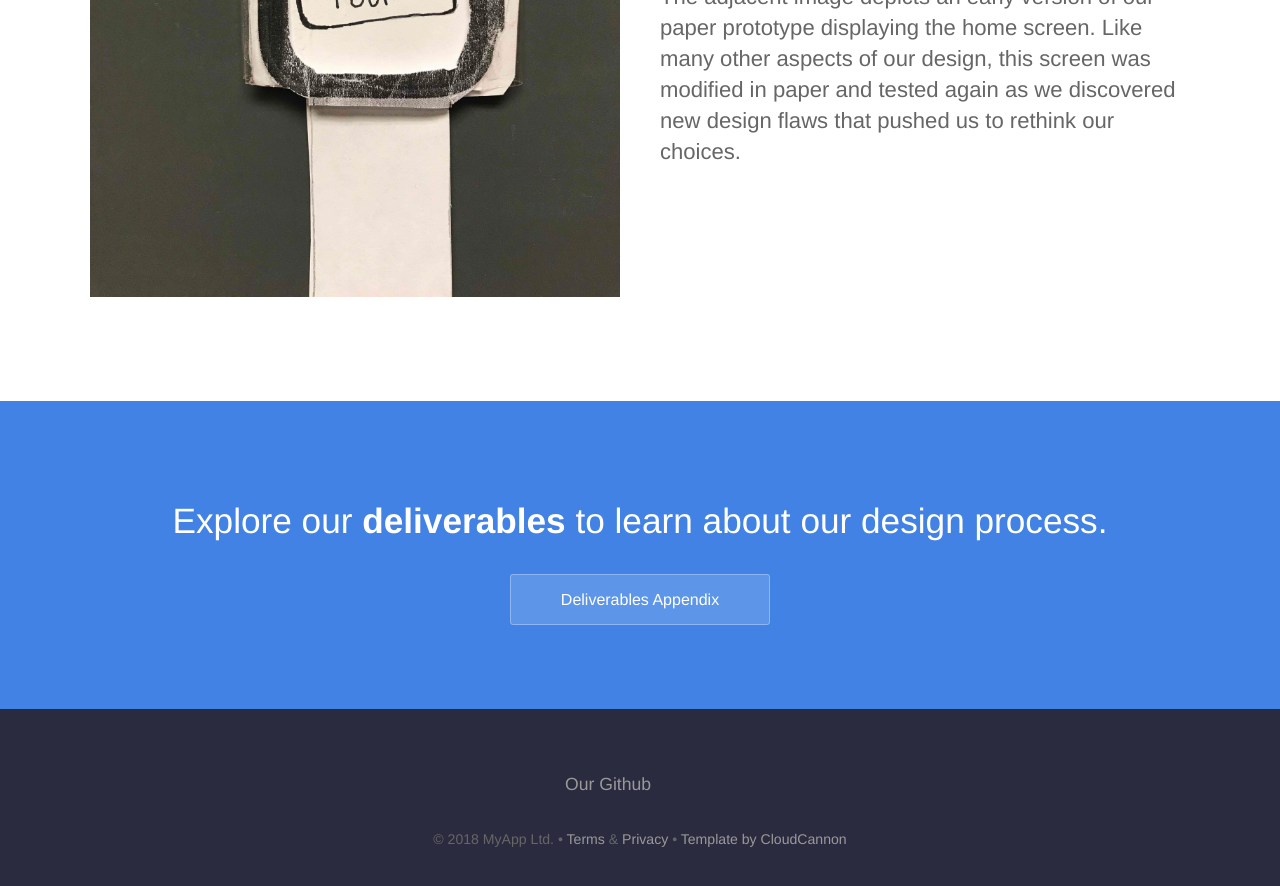
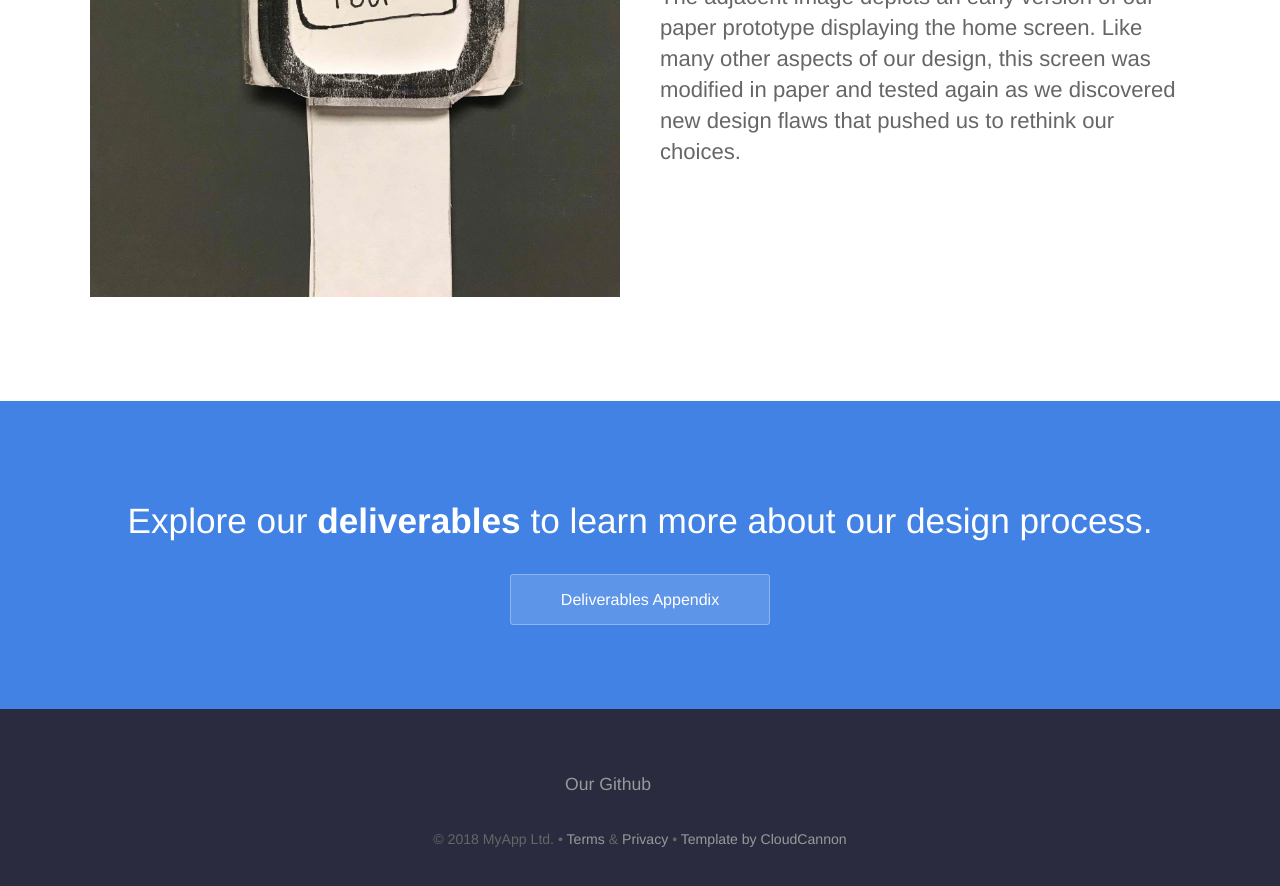
Before and after one commit to krtejeda/PersonalCuraTour, a Jekyll site: the page built from index.html, in a window 1280 px wide and 900 px high, scrolled down 3025 px. Shown: the top 886 px of the window. Built offline with Jekyll 4.4.1, drawn with Linux system fonts in a browser that asks for light colours.

Commit message:
Update index.html

```diff
--- a/index.html
+++ b/index.html
@@ -76,7 +76,7 @@
 
 
 	<section class="bottom-cta">
-		<h2 class="editable">Explore our <strong>deliverables</strong> to learn about our design process.</h2>
+		<h2 class="editable">Explore our <strong>deliverables</strong> to learn more about our design process.</h2>
 		<div class="button alt"><a href="https://krtejeda.github.io/PersonalCuraTour/Appendix/">Deliverables Appendix</a></div>
 	</section>
 </div>
```
